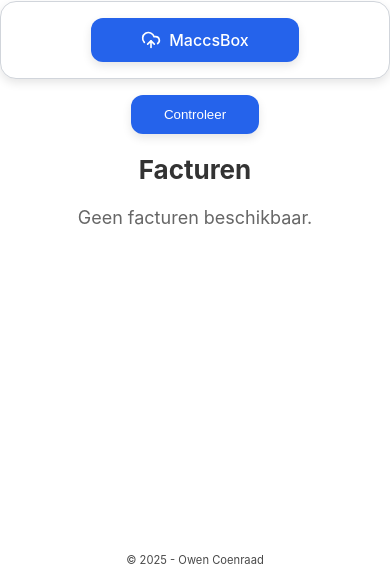
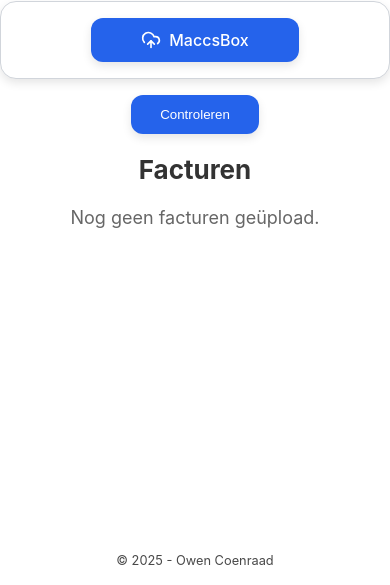
Before and after one commit to Fxreball/InvoiceChecker, a React (Create React App) app in the folder frontend/: page / in a window 390 px wide. Shown: the part 283-868 px from the top of the page. Built offline with nearby package versions, Linux system fonts and the light colour scheme.

Commit message:
Code opgeschoond.

```diff
--- a/frontend/src/components/CheckButton.js
+++ b/frontend/src/components/CheckButton.js
@@ -4,7 +4,7 @@ import './CheckButton.css';
 function CheckButton({ onSearch }) {
   return (
     <button className="check-button" onClick={onSearch}>
-      Controleer
+      Controleren
     </button>
   );
 }
--- a/frontend/src/components/Footer.css
+++ b/frontend/src/components/Footer.css
@@ -18,6 +18,6 @@
 
 @media (max-width: 600px) {
   .footer {
-    font-size: 0.7rem;
+    font-size: 0.8rem;
   }
 }
--- a/frontend/src/components/InvoiceTable.js
+++ b/frontend/src/components/InvoiceTable.js
@@ -44,7 +44,7 @@ export default function InvoiceTable({ invoices }) {
     <div>
       <h2>Facturen</h2>
       {invoices.length === 0 ? (
-        <p>Geen facturen beschikbaar.</p>
+        <p>Nog geen facturen geüpload.</p>
       ) : (
         <table>
           <thead>
--- a/frontend/src/index.css
+++ b/frontend/src/index.css
@@ -14,5 +14,4 @@ code {
 
 .content {
   min-height: 45rem;
-
 }
```
Also changed, not shown: frontend/public/manifest.json, 2 other files (tests, documents, lock files or other folders).
